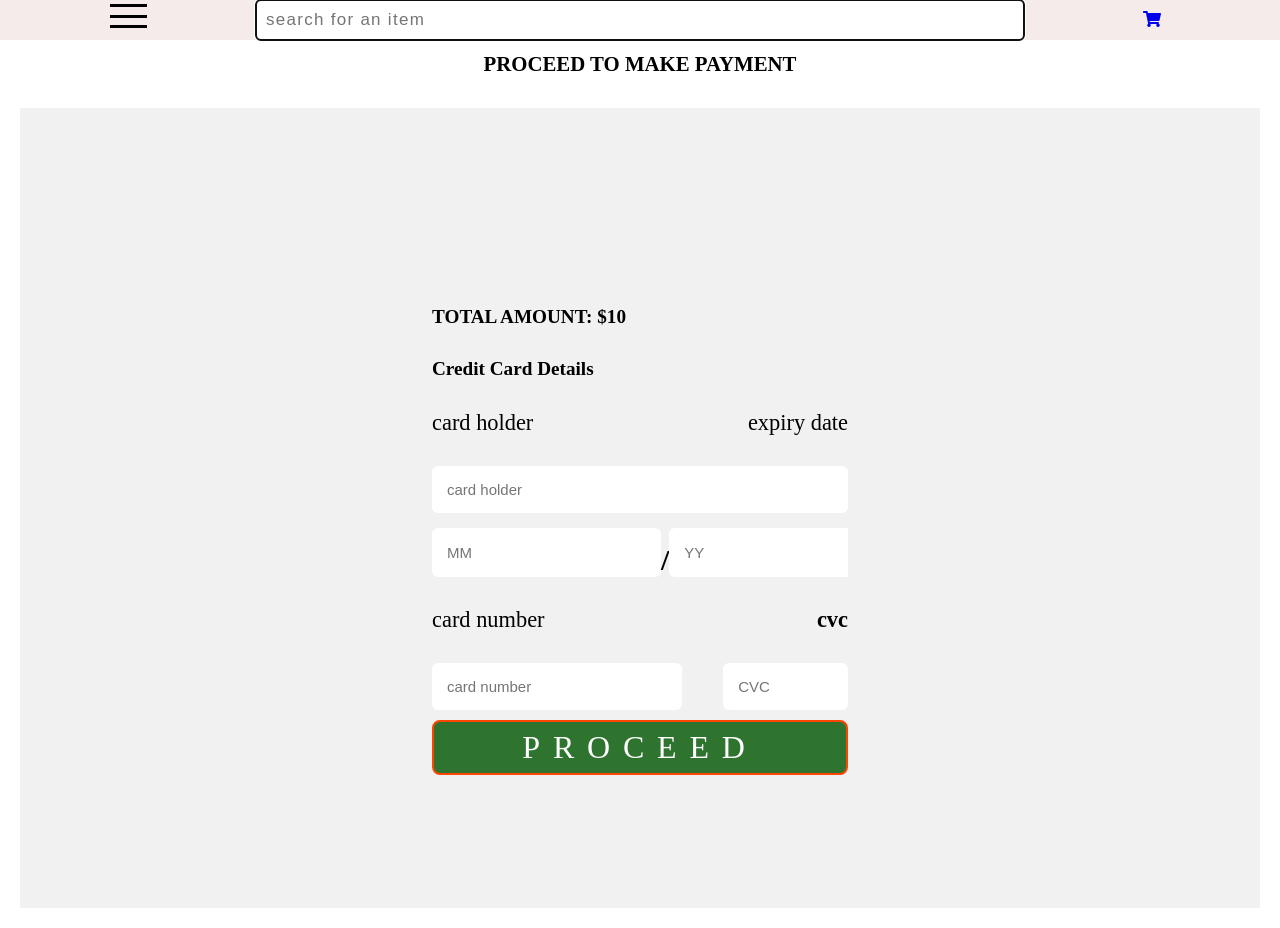
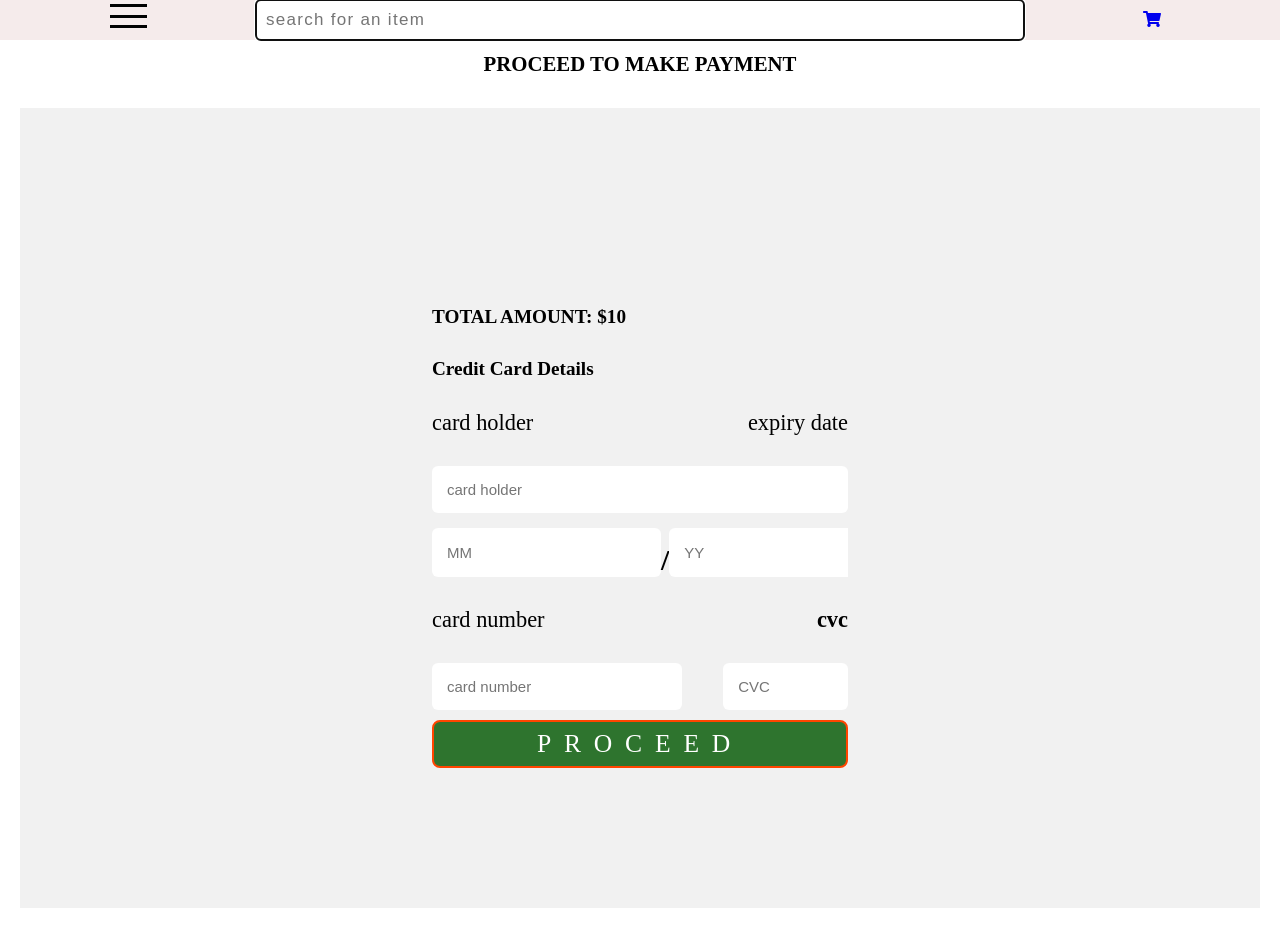
Before and after one commit to fredie7/ecomerce, a React (Create React App) app: page /checkout in a window 1280 px wide. Built offline with nearby package versions, Linux system fonts and the light colour scheme.

Commit message:
desc edif

```diff
--- a/src/shopComponents/CheckOut/CheckOut.module.css
+++ b/src/shopComponents/CheckOut/CheckOut.module.css
@@ -121,7 +121,7 @@ input {
     color: white;
     text-transform: uppercase !important;
     font-family: cursive;
-    font-size: 2rem;
+    font-size: 1.6rem;
     border-radius: 8px;
     border: 2px solid orangered;
     text-align: center;
```
